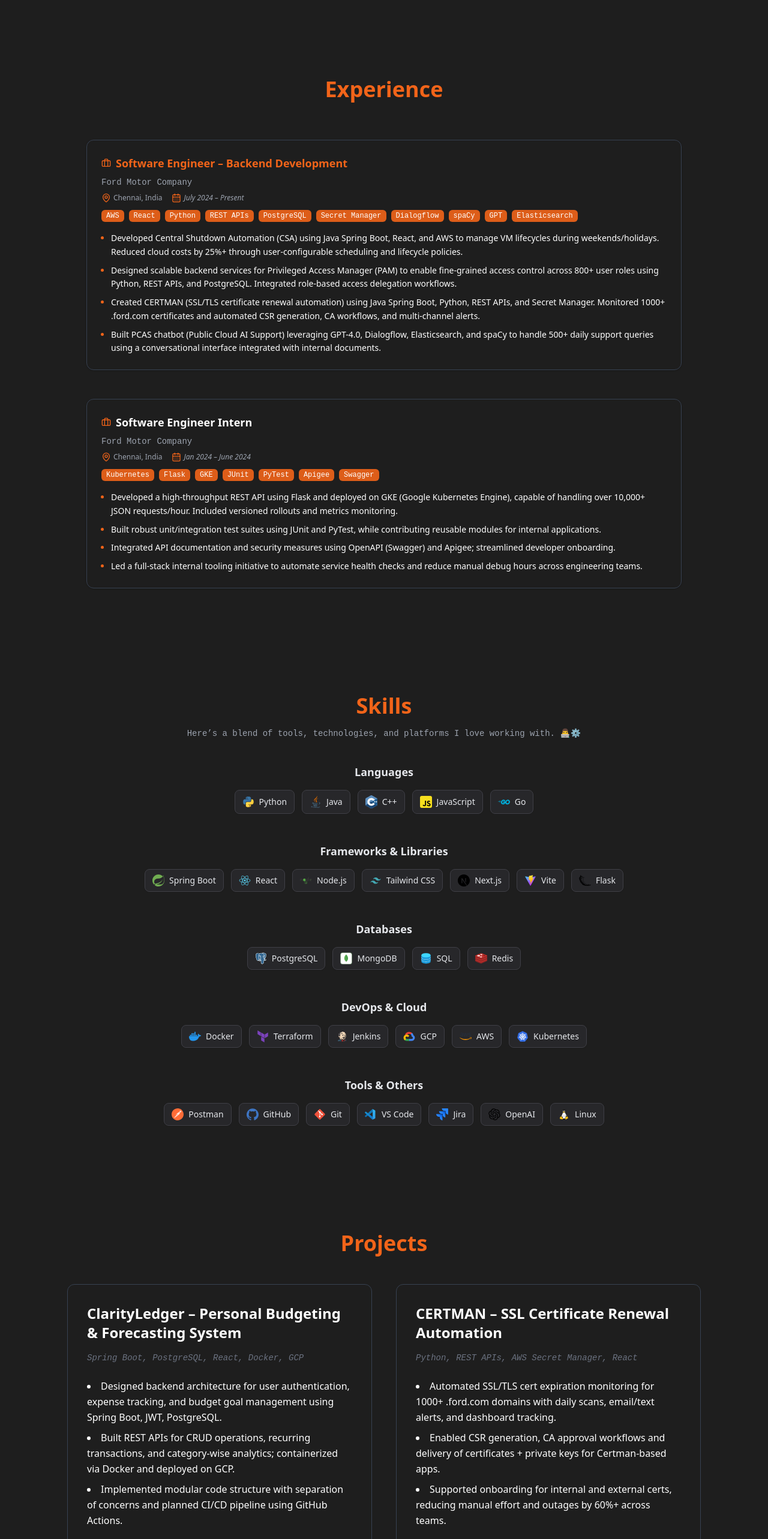
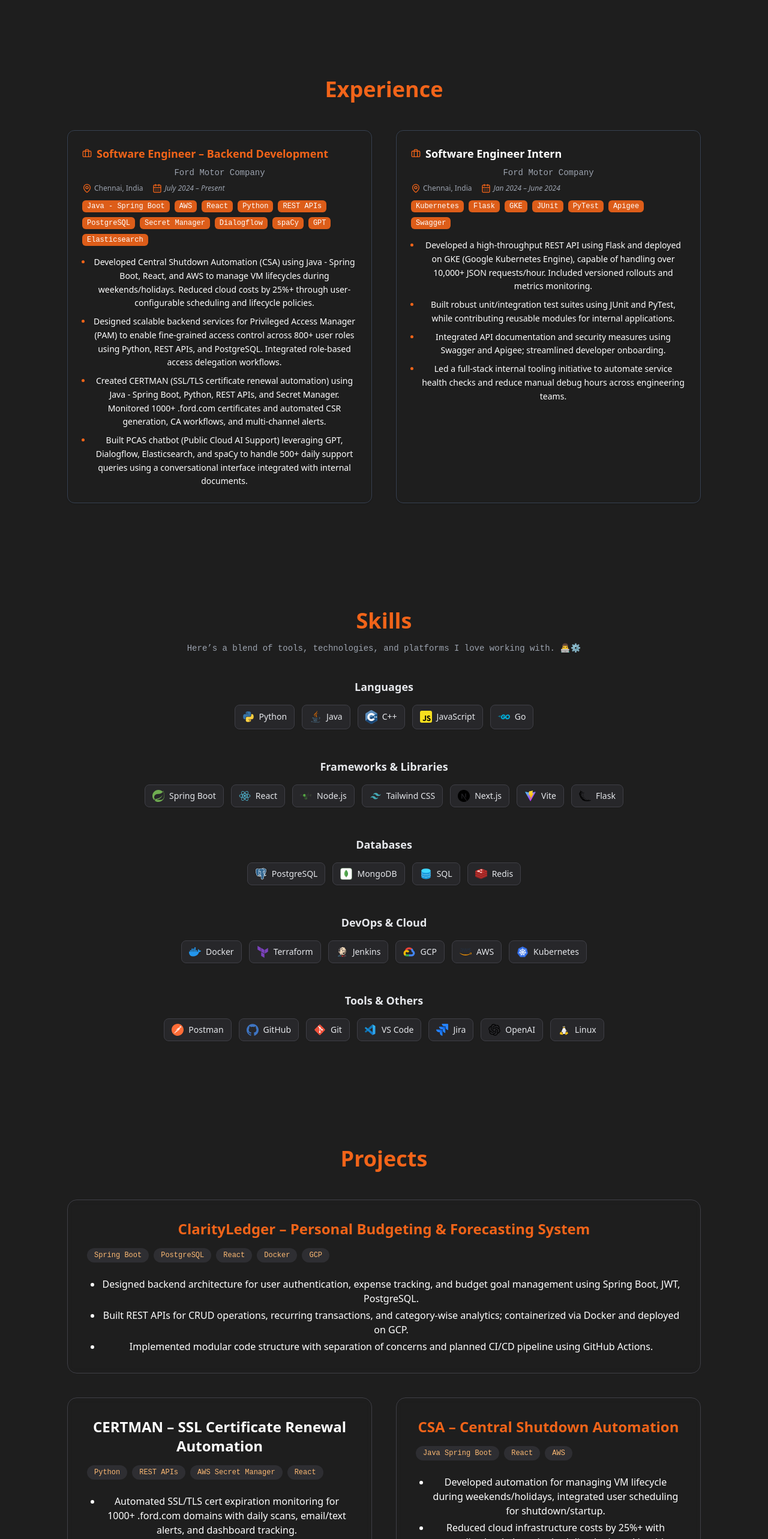
Before and after one commit to mitthhuu3110/mitthhuu3110.github.io, a Next.js app in the folder my-portfolio/: page / in a window 1280 px wide. Shown: the part 1480-4046 px from the top of the page at 60% size. Built offline with nearby package versions, Linux system fonts and the light colour scheme.

Commit message:
experience initial changes

```diff
--- a/my-portfolio/components/Experience.tsx
+++ b/my-portfolio/components/Experience.tsx
@@ -1,22 +1,33 @@
-// Experience.tsx
+// components/Experience.tsx
+'use client';
+
 import { experiences } from '@/data/experience';
 import type { Experience as ExperienceType } from '@/data/experience';
 import ExperienceCard from './ExperienceCard';
+import { motion } from 'framer-motion';
 
 export default function ExperienceSection() {
   return (
     <section
       id="experience"
-      className="relative w-full py-10 bg-bg text-[color:var(--base)]"
+      className="w-full flex flex-col items-center justify-center py-10 px-6 sm:px-10 md:px-16 text-[color:var(--base)]"
     >
-      <h2 className="text-3xl sm:text-4xl font-bold font-sans mb-16 text-center z-10 relative text-brand-orange">
-        Experience
-      </h2>
+      <div className="max-w-6xl w-full flex flex-col items-center text-center space-y-12">
+        <motion.h2
+          initial={{ opacity: 0, y: 10 }}
+          whileInView={{ opacity: 1, y: 0 }}
+          transition={{ duration: 0.6 }}
+          viewport={{ once: true }}
+          className="text-3xl sm:text-4xl font-bold font-sans text-brand-orange"
+        >
+          Experience
+        </motion.h2>
 
-      <div className="flex flex-col gap-12 px-6 md:px-24 z-10 relative">
-        {experiences.map((exp: ExperienceType, idx: number) => (
-          <ExperienceCard key={idx} exp={exp} index={idx} />
-        ))}
+        <div className="w-full grid sm:grid-cols-2 gap-6 md:gap-10">
+          {experiences.map((exp, idx) => (
+            <ExperienceCard key={idx} exp={exp} index={idx} />
+          ))}
+        </div>
       </div>
     </section>
   );
--- a/my-portfolio/components/ProjectCard.tsx
+++ b/my-portfolio/components/ProjectCard.tsx
@@ -1,23 +1,56 @@
-// components/ProjectCard.tsx
+'use client';
+
 import { Project } from '@/data/projects';
 import { motion } from 'framer-motion';
 
-export default function ProjectCard({ project }: { project: Project }) {
+export default function ProjectCard({
+  project,
+  index,
+  isFeatured = false,
+}: {
+  project: Project;
+  index: number;
+  isFeatured?: boolean;
+}) {
+  // Check if the title should be orange
+  const isOrangeTitle =
+    project.title.includes('PAM') || project.title.includes('CSA') || project.title.includes('ClarityLedger');
+
   return (
     <motion.div
-      initial={{ opacity: 0, y: 20 }}
+      initial={{ opacity: 0, y: 30 }}
       whileInView={{ opacity: 1, y: 0 }}
-      transition={{ duration: 0.5 }}
+      transition={{ duration: 0.5, delay: index * 0.1 }}
       viewport={{ once: true }}
-      className="border border-gray-300 dark:border-gray-700 rounded-xl p-6 sm:p-8 space-y-4 hover:shadow-lg transition-shadow bg-bg text-left"
+      className={`rounded-2xl p-6 sm:p-8 space-y-4 border border-zinc-300 dark:border-zinc-700
+        backdrop-blur-sm hover:shadow-[0_4px_20px_rgba(255,115,0,0.15)] transition-shadow duration-300
+        ${isFeatured ? 'sm:col-span-2' : ''}`}
     >
-      <h3 className="text-xl sm:text-2xl font-bold font-sans">{project.title}</h3>
-      <p className="text-sm text-gray-500 italic font-mono">{project.techStack}</p>
-      <ul className="list-disc list-inside space-y-2 pt-2">
-        {project.description.map((point, index) => (
-          <li key={index} className="text-base leading-relaxed text-[color:var(--base)]">
-            {point}
-          </li>
+      {/* Title */}
+      <h3
+        className={`text-xl sm:text-2xl font-bold font-sans ${
+          isOrangeTitle ? 'text-brand-orange' : 'text-[color:var(--base)]'
+        }`}
+      >
+        {project.title}
+      </h3>
+
+      {/* Tech Stack Tags */}
+      <div className="flex flex-wrap gap-2">
+        {project.techStack.split(',').map((tech, idx) => (
+          <span
+            key={idx}
+            className="bg-zinc-200 dark:bg-zinc-700/50 text-xs px-3 py-1 rounded-full font-mono text-orange-500 dark:text-orange-300"
+          >
+            {tech.trim()}
+          </span>
+        ))}
+      </div>
+
+      {/* Bullet Points */}
+      <ul className="list-disc list-outside pl-6 space-y-1 pt-2 text-[color:var(--base)] text-sm sm:text-base leading-relaxed">
+        {project.description.map((point, idx) => (
+          <li key={idx}>{point}</li>
         ))}
       </ul>
     </motion.div>
--- a/my-portfolio/data/experience.ts
+++ b/my-portfolio/data/experience.ts
@@ -13,10 +13,10 @@ export const experiences: Experience[] = [
     location: 'Chennai, India',
     duration: 'July 2024 – Present',
     bullets: [
-      'Developed Central Shutdown Automation (CSA) using Java Spring Boot, React, and AWS to manage VM lifecycles during weekends/holidays. Reduced cloud costs by 25%+ through user-configurable scheduling and lifecycle policies.',
+      'Developed Central Shutdown Automation (CSA) using Java - Spring Boot, React, and AWS to manage VM lifecycles during weekends/holidays. Reduced cloud costs by 25%+ through user-configurable scheduling and lifecycle policies.',
       'Designed scalable backend services for Privileged Access Manager (PAM) to enable fine-grained access control across 800+ user roles using Python, REST APIs, and PostgreSQL. Integrated role-based access delegation workflows.',
-      'Created CERTMAN (SSL/TLS certificate renewal automation) using Java Spring Boot, Python, REST APIs, and Secret Manager. Monitored 1000+ .ford.com certificates and automated CSR generation, CA workflows, and multi-channel alerts.',
-      'Built PCAS chatbot (Public Cloud AI Support) leveraging GPT-4.0, Dialogflow, Elasticsearch, and spaCy to handle 500+ daily support queries using a conversational interface integrated with internal documents.',
+      'Created CERTMAN (SSL/TLS certificate renewal automation) using Java - Spring Boot, Python, REST APIs, and Secret Manager. Monitored 1000+ .ford.com certificates and automated CSR generation, CA workflows, and multi-channel alerts.',
+      'Built PCAS chatbot (Public Cloud AI Support) leveraging GPT, Dialogflow, Elasticsearch, and spaCy to handle 500+ daily support queries using a conversational interface integrated with internal documents.',
     ],
   },
   {
@@ -27,7 +27,7 @@ export const experiences: Experience[] = [
     bullets: [
       'Developed a high-throughput REST API using Flask and deployed on GKE (Google Kubernetes Engine), capable of handling over 10,000+ JSON requests/hour. Included versioned rollouts and metrics monitoring.',
       'Built robust unit/integration test suites using JUnit and PyTest, while contributing reusable modules for internal applications.',
-      'Integrated API documentation and security measures using OpenAPI (Swagger) and Apigee; streamlined developer onboarding.',
+      'Integrated API documentation and security measures using Swagger and Apigee; streamlined developer onboarding.',
       'Led a full-stack internal tooling initiative to automate service health checks and reduce manual debug hours across engineering teams.',
     ],
   },
```
